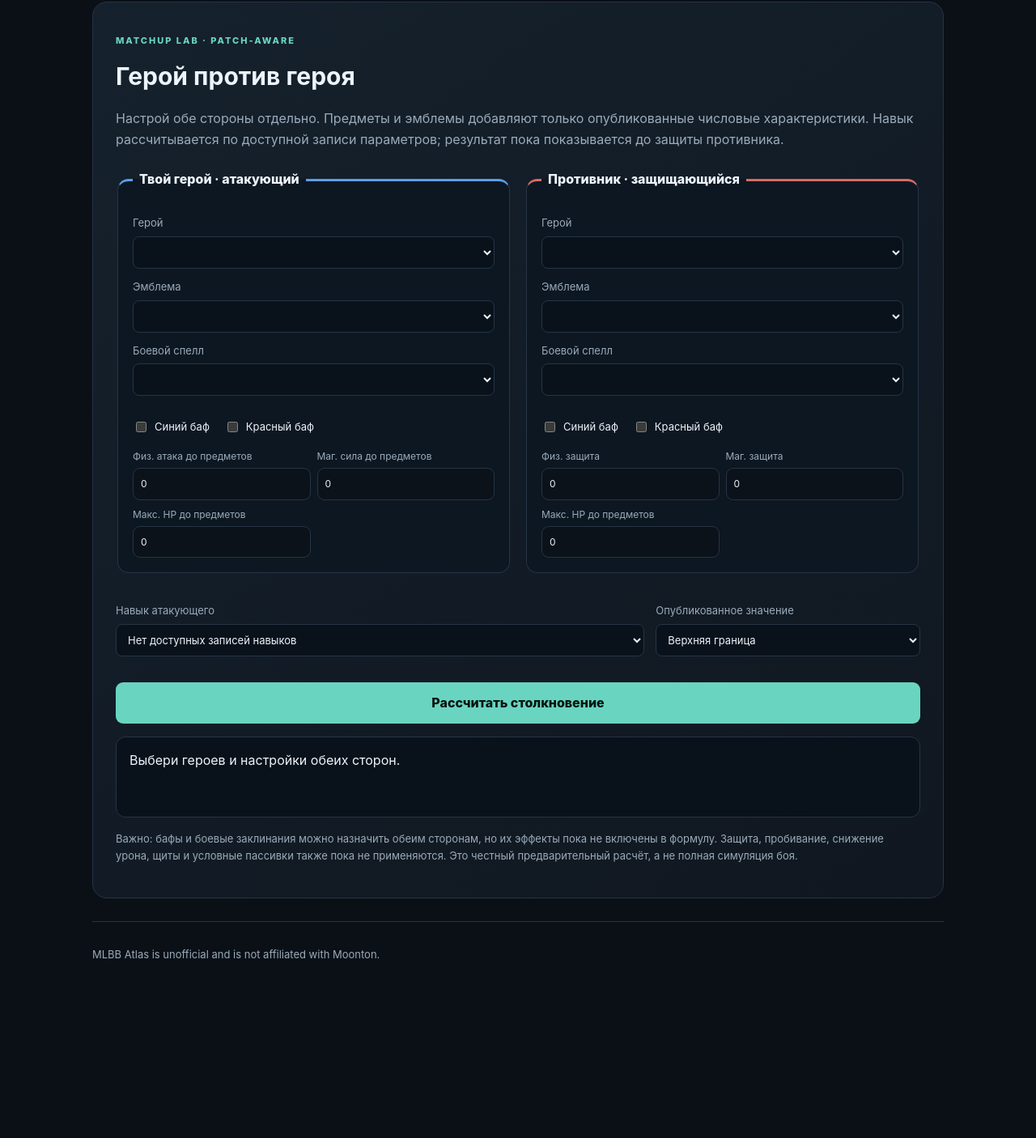
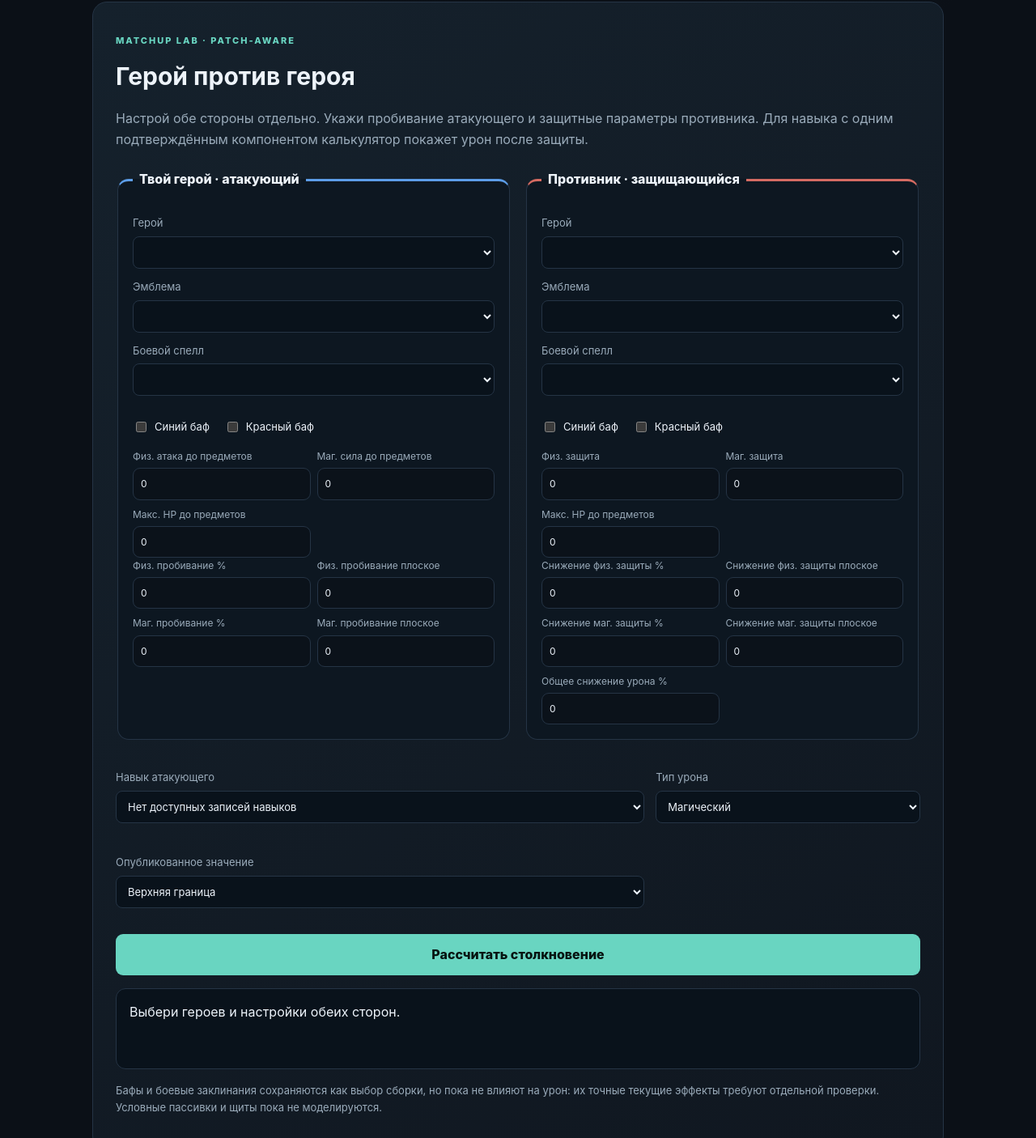
Before and after one commit to azartworld55-ctrl/mlbb-atlas, a plain HTML site: page frontend/index.html in a window 1280 px wide. Shown: the part 1676-3082 px from the top of the page at 81% size. Before the commit the page ends 2946 px from the top, so only its background shows below. Drawn offline with Linux system fonts and the light colour scheme; files that its build step writes are made by us from their sources; no server answers; files whose address does not match are found by name.

Commit message:
Add penetration and defender mitigation controls

```diff
--- a/frontend/index.html
+++ b/frontend/index.html
@@ -7,22 +7,24 @@
 <section id="items" class="panel"><p class="eyebrow">DATABASE</p><h2>Equipment</h2><p id="item-status" class="muted">Item records will appear after source review.</p></section>
 <section id="calculator" class="panel matchup-panel">
 <p class="eyebrow">MATCHUP LAB · PATCH-AWARE</p><h2>Герой против героя</h2>
-<p class="muted">Настрой обе стороны отдельно. Предметы и эмблемы добавляют только опубликованные числовые характеристики. Навык рассчитывается по доступной записи параметров; результат пока показывается до защиты противника.</p>
+<p class="muted">Настрой обе стороны отдельно. Укажи пробивание атакующего и защитные параметры противника. Для навыка с одним подтверждённым компонентом калькулятор покажет урон после защиты.</p>
 <div class="matchup-grid">
 <fieldset class="side-config attacker-config"><legend>Твой герой · атакующий</legend>
 <label>Герой<select id="attacker-hero"></select></label><label>Эмблема<select id="attacker-emblem"></select></label><label>Боевой спелл<select id="attacker-spell"></select></label>
 <div class="item-slots" id="attacker-items"></div>
 <div class="buff-row"><label><input type="checkbox" id="attacker-blue"> Синий баф</label><label><input type="checkbox" id="attacker-red"> Красный баф</label></div>
 <div class="stat-grid"><label>Физ. атака до предметов<input id="attacker-pa" type="number" min="0" value="0"></label><label>Маг. сила до предметов<input id="attacker-mp" type="number" min="0" value="0"></label><label>Макс. HP до предметов<input id="attacker-hp" type="number" min="0" value="0"></label></div>
+<div class="stat-grid"><label>Физ. пробивание %<input id="attacker-physical-pen-percent" type="number" min="0" max="100" value="0"></label><label>Физ. пробивание плоское<input id="attacker-physical-pen-flat" type="number" min="0" value="0"></label><label>Маг. пробивание %<input id="attacker-magic-pen-percent" type="number" min="0" max="100" value="0"></label><label>Маг. пробивание плоское<input id="attacker-magic-pen-flat" type="number" min="0" value="0"></label></div>
 </fieldset>
 <fieldset class="side-config defender-config"><legend>Противник · защищающийся</legend>
 <label>Герой<select id="defender-hero"></select></label><label>Эмблема<select id="defender-emblem"></select></label><label>Боевой спелл<select id="defender-spell"></select></label>
 <div class="item-slots" id="defender-items"></div>
 <div class="buff-row"><label><input type="checkbox" id="defender-blue"> Синий баф</label><label><input type="checkbox" id="defender-red"> Красный баф</label></div>
 <div class="stat-grid"><label>Физ. защита<input id="defender-pd" type="number" min="0" value="0"></label><label>Маг. защита<input id="defender-md" type="number" min="0" value="0"></label><label>Макс. HP до предметов<input id="defender-hp" type="number" min="0" value="0"></label></div>
+<div class="stat-grid"><label>Снижение физ. защиты %<input id="defender-physical-def-reduction-percent" type="number" min="0" max="100" value="0"></label><label>Снижение физ. защиты плоское<input id="defender-physical-def-reduction-flat" type="number" min="0" value="0"></label><label>Снижение маг. защиты %<input id="defender-magic-def-reduction-percent" type="number" min="0" max="100" value="0"></label><label>Снижение маг. защиты плоское<input id="defender-magic-def-reduction-flat" type="number" min="0" value="0"></label><label>Общее снижение урона %<input id="defender-damage-reduction-percent" type="number" min="0" max="100" value="0"></label></div>
 </fieldset></div>
-<div class="skill-controls"><label>Навык атакующего<select id="matchup-skill"><option value="">Нет доступных записей навыков</option></select></label><label>Опубликованное значение<select id="matchup-endpoint"><option value="high">Верхняя граница</option><option value="low">Нижняя граница</option></select></label></div>
+<div class="skill-controls"><label>Навык атакующего<select id="matchup-skill"><option value="">Нет доступных записей навыков</option></select></label><label>Тип урона<select id="matchup-damage-type"><option value="magic">Магический</option><option value="physical">Физический</option><option value="true">Чистый</option></select></label><label>Опубликованное значение<select id="matchup-endpoint"><option value="high">Верхняя граница</option><option value="low">Нижняя граница</option></select></label></div>
 <button id="matchup-calculate" type="button">Рассчитать столкновение</button>
 <div id="matchup-result" class="matchup-result" role="status">Выбери героев и настройки обеих сторон.</div>
-<p class="muted small">Важно: бафы и боевые заклинания можно назначить обеим сторонам, но их эффекты пока не включены в формулу. Защита, пробивание, снижение урона, щиты и условные пассивки также пока не применяются. Это честный предварительный расчёт, а не полная симуляция боя.</p>
+<p class="muted small">Бафы и боевые заклинания сохраняются как выбор сборки, но пока не влияют на урон: их точные текущие эффекты требуют отдельной проверки. Условные пассивки и щиты пока не моделируются.</p>
 </section><footer>MLBB Atlas is unofficial and is not affiliated with Moonton.</footer></main><script src="/assets/app.js"></script></body></html>
```
